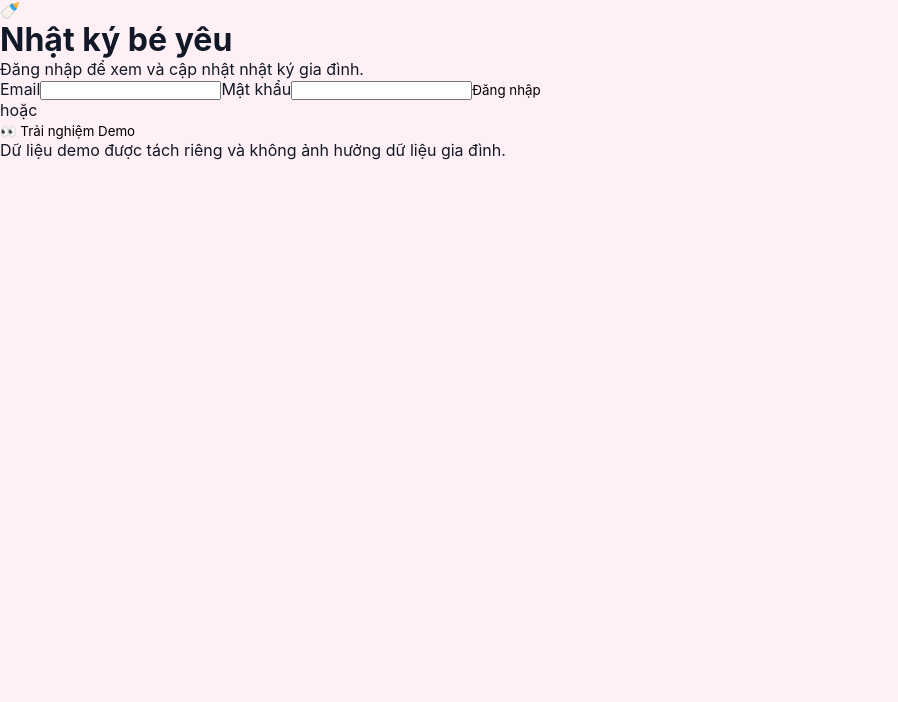
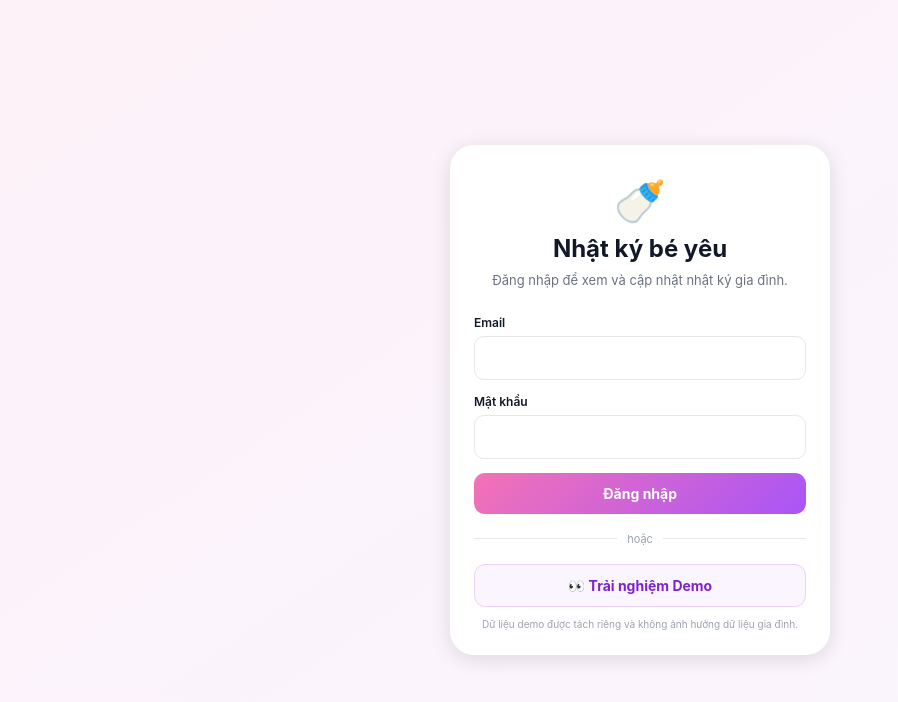
Before and after one commit to sonshorty/Baby-Tracking, a React (Vite) app: page / in a window 1280 px wide. Shown: the top 702 px of the page, without its empty margins (0-898 px from the left). Built offline with nearby package versions, Linux system fonts and the light colour scheme; no server answers.

Commit message:
style authentication screens

```diff
--- a/src/App.css
+++ b/src/App.css
@@ -21,6 +21,7 @@
   justify-content: center;
   flex-shrink: 0;
   padding: 0 16px;
+  position: relative;
 }
 
 .app-header h1 {
@@ -36,6 +37,43 @@
   color: rgba(255,255,255,0.85);
   margin-top: 2px;
   text-transform: capitalize;
+}
+
+.header-actions {
+  position: absolute;
+  top: 8px;
+  right: 10px;
+  display: flex;
+  align-items: center;
+  gap: 6px;
+}
+
+.demo-badge {
+  background: rgba(255,255,255,0.92);
+  color: #9333ea;
+  border-radius: 999px;
+  padding: 3px 7px;
+  font-size: 9px;
+  font-weight: 800;
+  letter-spacing: 0.7px;
+}
+
+.logout-button {
+  color: white;
+  font-size: 10px;
+  padding: 4px 6px;
+  background: rgba(255,255,255,0.16);
+  border-radius: 6px;
+}
+
+.demo-banner {
+  padding: 7px 12px;
+  background: #faf5ff;
+  color: #7e22ce;
+  text-align: center;
+  font-size: 11px;
+  font-weight: 600;
+  border-bottom: 1px solid #f3e8ff;
 }
 
 /* Main content */
@@ -93,3 +131,45 @@
   letter-spacing: 0.8px;
   padding: 16px 16px 8px;
 }
+
+/* Authentication */
+.auth-loading,
+.login-page {
+  min-height: 100vh;
+  min-height: 100dvh;
+  display: flex;
+  align-items: center;
+  justify-content: center;
+  padding: 24px;
+  background: linear-gradient(145deg, #fdf2f8 0%, #faf5ff 100%);
+}
+
+.auth-loading {
+  color: var(--gray-500);
+  font-weight: 600;
+}
+
+.login-card {
+  width: min(100%, 380px);
+  background: white;
+  border-radius: 24px;
+  padding: 30px 24px 24px;
+  box-shadow: var(--shadow-md);
+  text-align: center;
+}
+
+.login-icon { font-size: 42px; margin-bottom: 8px; }
+.login-card h1 { font-size: 24px; color: var(--gray-800); }
+.login-subtitle { margin: 8px 0 24px; color: var(--gray-500); font-size: 13px; line-height: 1.5; }
+.login-form { display: flex; flex-direction: column; gap: 14px; text-align: left; }
+.login-form label { display: flex; flex-direction: column; gap: 6px; color: var(--gray-600); font-size: 12px; font-weight: 600; }
+.login-form input { width: 100%; border: 1px solid var(--gray-200); border-radius: 10px; padding: 12px; font-size: 16px; background: white; color: var(--gray-800); }
+.login-form input:focus { outline: 2px solid #f0abfc; border-color: transparent; }
+.login-primary, .login-demo { width: 100%; border-radius: 11px; padding: 12px 16px; font-weight: 700; font-size: 14px; }
+.login-primary { background: linear-gradient(135deg, #f472b6, #a855f7); color: white; }
+.login-demo { background: #faf5ff; color: #7e22ce; border: 1px solid #e9d5ff; }
+.login-primary:disabled, .login-demo:disabled { opacity: 0.55; }
+.login-error { color: #dc2626; font-size: 12px; text-align: center; }
+.login-divider { display: flex; align-items: center; gap: 10px; margin: 18px 0; color: var(--gray-400); font-size: 11px; }
+.login-divider::before, .login-divider::after { content: ''; flex: 1; height: 1px; background: var(--gray-200); }
+.demo-note { color: var(--gray-400); font-size: 10px; line-height: 1.4; margin-top: 10px; }
```
